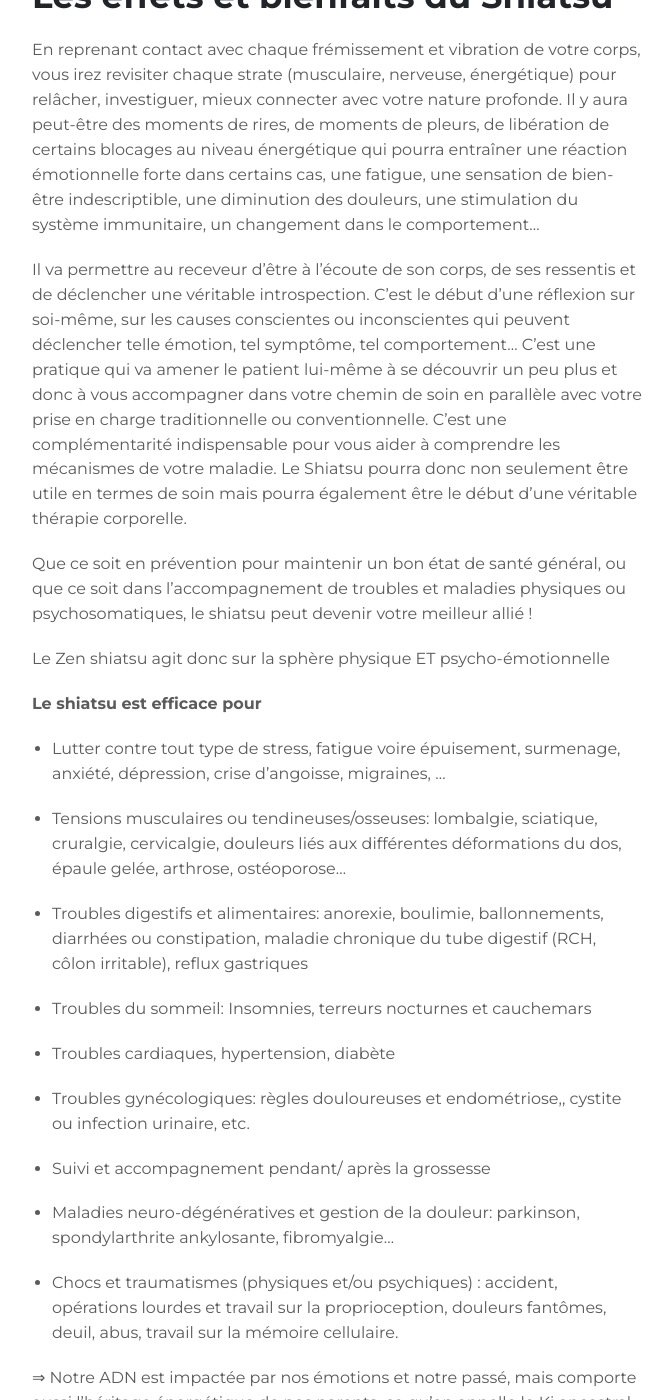
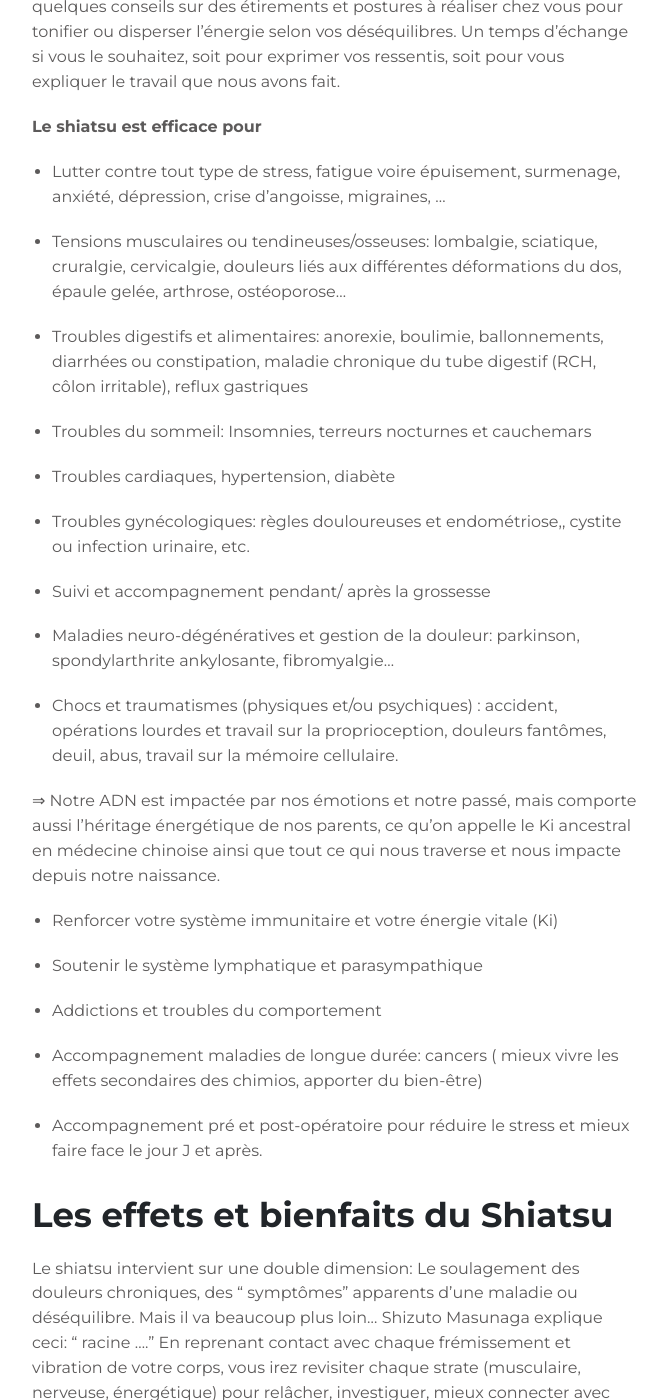
Before and after one commit to lekidejade/beta, a Jekyll site: the page built from shiatsu.md, in a window 1280 px wide and 1400 px high, scrolled down 2793 px. Shown: the whole window, without its empty margins (143-815 px from the left). Built offline with Jekyll 4.4.1, drawn with Linux system fonts in a browser that asks for light colours; some of the changed text lies outside the part shown.

Commit message:
update shiatsu

```diff
--- a/shiatsu.md
+++ b/shiatsu.md
@@ -18,7 +18,7 @@
 
 # **Le Zen shiatsu, lignée de Shizuto Masunaga \| Shiatsu France**
 
-C’est une technique traditionnelle Japonaise de digipression, mobilisation, étirements pour stimuler vos méridiens et refaire circuler les flux énergétiques. Shizuto Masunaga (1925-1981) ayant une formation de psychologue, a mis au point ses propres techniques de shiatsu en ajoutant une dimension énergétique et psycho-émotionnelle à ses recherches.  Étudiant au Japan Shiatsu College en 1949 sous la direction de Tokujiro Namikoshi, puis enseignant dans cette même école, il s'en est éloigné pour fonder son propre style.
+C’est une technique manuelle ancestrale Japonaise de digipression, mobilisation, étirements pour stimuler vos méridiens et refaire circuler les flux énergétiques. Shizuto Masunaga (1925-1981) ayant une formation de psychologue, a mis au point ses propres techniques de shiatsu en ajoutant une dimension énergétique et psycho-émotionnelle à ses recherches.  Étudiant au Japan Shiatsu College en 1949 sous la direction de Tokujiro Namikoshi, puis enseignant dans cette même école, il s'en est éloigné pour fonder son propre style.
 
 Les méridiens
 On peut comprendre les méridiens en tant que voie de circulation du Ki (énergie vitale en japonais). Ce sont des canaux du corps humain, interconnectés, par lesquels circule l'énergie vitale du corps. Afin de simplifier le propos, on note les méridiens liés à un organe ou des entrailles (au nombre de 12) et les méridiens ayant une existence propre, précédant le développement des organes et des entrailles (au nombre de 8).
@@ -42,19 +42,9 @@
 **Un bilan par l’écoute** le son de votre voix, votre respiration, votre débit de parole pendant l’échange, etc.
 
 **Allongé sur le dos** j'établis un premier contact par le ventre afin de ressentir les déséquilibres des organes sur lesquels nous allons travailler pendant la séance via les méridiens correspondants.
+Pour les plus curieux : En shiatsu, on identifie les zones Kyo ( lié au Yin) comme étant en vide, manque d'energie, et les zone Jitsu (lié au Yang) en plein, excès d'énergie. Il est possible de réguler ce déséqulibre en connectant comme un système de polarité: moins et plus. On disperse l'energie quand il y en a trop et on la renvoie vers la zone de vide. On tonifie la zone de vide en récupérant le surplus qui est ailleurs.
 
 **A la fin de la séance** un moment de calme et de silence vous est réservé, et quelques conseils sur des étirements et postures à réaliser chez vous pour tonifier ou disperser l’énergie selon vos déséquilibres. Un temps d'échange si vous le souhaitez, soit pour exprimer vos ressentis, soit pour vous expliquer le travail que nous avons fait.
-
-# **Les effets et bienfaits du Shiatsu**
-
-En reprenant contact avec chaque frémissement et vibration de votre corps, vous irez revisiter chaque strate (musculaire, nerveuse, énergétique) pour relâcher, investiguer, mieux connecter avec votre nature profonde.  Il y aura peut-être des moments de rires, de moments de pleurs, de libération de certains blocages au niveau énergétique qui pourra entraîner une réaction émotionnelle forte dans certains cas, une fatigue, une sensation de bien-être indescriptible, une diminution des douleurs, une stimulation du système immunitaire, un changement dans le comportement…
-
-Il va permettre au receveur d’être à l’écoute de son corps, de ses ressentis et de déclencher une véritable introspection. C’est le début d’une réflexion sur soi-même, sur les causes conscientes ou inconscientes qui peuvent déclencher telle émotion, tel symptôme, tel comportement... C’est une pratique qui va amener le patient lui-même à se découvrir un peu plus et donc à vous accompagner dans votre chemin de soin en parallèle avec votre prise en charge traditionnelle ou conventionnelle. C’est une complémentarité indispensable pour vous aider à comprendre les mécanismes de votre maladie.
-Le Shiatsu pourra donc non seulement être utile en termes de soin mais pourra également être le début d’une véritable thérapie corporelle.
-
-Que ce soit en prévention pour maintenir un bon état de santé général, ou que ce soit dans l’accompagnement de troubles et maladies physiques ou psychosomatiques, le shiatsu peut devenir votre meilleur allié !
-
-Le Zen shiatsu agit donc sur la sphère physique ET psycho-émotionnelle
 
 **Le shiatsu est efficace pour**
 
@@ -87,3 +77,14 @@
 - Accompagnement maladies de longue durée: cancers ( mieux vivre les effets secondaires des chimios, apporter du bien-être)
 
 - Accompagnement pré et post-opératoire pour réduire le stress et mieux faire face le jour J et après.
+
+# **Les effets et bienfaits du Shiatsu**
+Le shiatsu intervient sur une double dimension: Le soulagement des douleurs chroniques, des " symptômes" apparents d'une maladie ou déséquilibre. Mais il va beaucoup plus loin... Shizuto Masunaga explique ceci: " racine ...."
+En reprenant contact avec chaque frémissement et vibration de votre corps, vous irez revisiter chaque strate (musculaire, nerveuse, énergétique) pour relâcher, investiguer, mieux connecter avec votre nature profonde.  Il y aura peut-être des moments de rires, de moments de pleurs, de libération de certains blocages au niveau énergétique qui pourront entraîner une réaction émotionnelle forte dans certains cas, une fatigue, une sensation de bien-être indescriptible, une diminution des douleurs, un changement dans le comportement… Mais plus encore, c'est un art, un art corporel où je vous amène dans votre intériorité, dans vos parties sacrées, enfouies, que vous n'avez parfois jamais visitées, ou que vous allez revisiter. Une reconnexion à chaque infime partie de votre être. Chaque mouvement, pression, est un mot, une parole, une discussion avec votre corps. D'âme à âme, le toucher au delà du toucher.
+Chaque séance est unique, car vous être unique. Chaque séance vous ressemble, et c'est votre courage qui vous amène jusqu'à moi pour livrer vos émotions, vos douleurs, vos joies, vos peines...
+Il va permettre au receveur d’être à l’écoute de son corps, de ses ressentis et de déclencher une véritable introspection. C’est le début d’une réflexion sur soi-même, sur les causes conscientes ou inconscientes qui peuvent déclencher telle émotion, tel symptôme, tel comportement... C’est une pratique qui va amener le patient lui-même à se découvrir un peu plus et donc à vous accompagner dans votre chemin de soin en parallèle avec votre prise en charge traditionnelle ou conventionnelle. C’est une complémentarité indispensable pour vous aider à comprendre les mécanismes de votre maladie.
+Le Shiatsu pourra donc non seulement être utile en termes de soin mais pourra également être le début d’une véritable thérapie corporelle.
+
+Que ce soit en prévention pour maintenir un bon état de santé général, ou que ce soit dans l’accompagnement de troubles et maladies physiques ou psychosomatiques, le shiatsu peut devenir votre meilleur allié !
+
+Le Zen shiatsu agit donc sur la sphère physique ET psycho-émotionnelle
```
